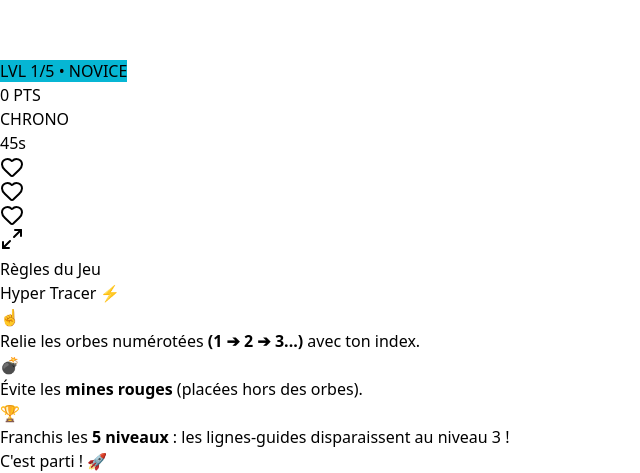
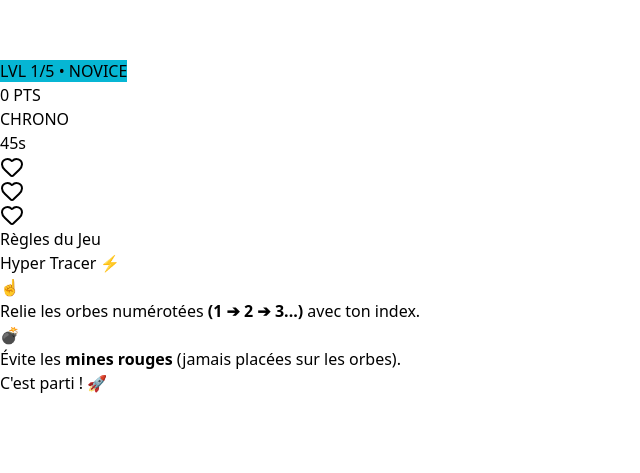
Before and after one commit to Sc0rn-png/cam-smash, a React (Vite) app: page / in a window 1280 px wide. Shown: the part 939-1412 px from the top of the page, without its empty margins (0-640 px from the left). After the commit the page ends 1334 px from the top, so only its background shows below. Built offline with nearby package versions, Linux system fonts and the light colour scheme.

Commit message:
Optimize performance and restrict target spawning area

```diff
--- a/src/components/HandTracker.tsx
+++ b/src/components/HandTracker.tsx
@@ -1,6 +1,6 @@
 import { useRef, useState, useEffect } from 'react';
 import { HandLandmarker, FilesetResolver } from '@mediapipe/tasks-vision';
-import { Heart, Maximize2 } from 'lucide-react';
+import { Heart } from 'lucide-react';
 
 interface Point { x: number; y: number; }
 interface Mine { x: number; y: number; radius: number; }
@@ -38,7 +38,6 @@ function generatePattern(numPoints: number): Point[] {
 export default function HandTracker() {
   const videoRef = useRef<HTMLVideoElement | null>(null);
   const canvasRef = useRef<HTMLCanvasElement | null>(null);
-  const containerRef = useRef<HTMLDivElement | null>(null);
 
   const [gameState, setGameState] = useState<'idle' | 'loading' | 'playing' | 'gameover'>('idle');
   const [showTutorial, setShowTutorial] = useState(false);
@@ -70,13 +69,36 @@ export default function HandTracker() {
     setGameState(state);
   };
 
-  // ÉCHELLE DES 5 NIVEAUX
+  // Niveaux avec thèmes de couleurs uniques pour les orbes
   const getLevelInfo = (currentScore: number) => {
-    if (currentScore >= 600) return { level: 5, numPoints: 6, name: 'OVERDRIVE', color: '#ec4899', ptsPerShape: 30, showGuide: false, numMines: 3 };
-    if (currentScore >= 420) return { level: 4, numPoints: 5, name: 'MASTER', color: '#a855f7', ptsPerShape: 25, showGuide: false, numMines: 3 };
-    if (currentScore >= 260) return { level: 3, numPoints: 5, name: 'EXPERT', color: '#ef4444', ptsPerShape: 20, showGuide: false, numMines: 2 };
-    if (currentScore >= 120) return { level: 2, numPoints: 4, name: 'AVANCÉ', color: '#f59e0b', ptsPerShape: 15, showGuide: true, numMines: 2 };
-    return { level: 1, numPoints: 3, name: 'NOVICE', color: '#06b6d4', ptsPerShape: 10, showGuide: true, numMines: 1 };
+    if (currentScore >= 600) {
+      return {
+        level: 5, numPoints: 6, name: 'OVERDRIVE', color: '#ec4899', orbColor: '#f43f5e',
+        ptsPerShape: 30, showGuide: false, numMines: 3
+      };
+    }
+    if (currentScore >= 420) {
+      return {
+        level: 4, numPoints: 5, name: 'MASTER', color: '#a855f7', orbColor: '#c084fc',
+        ptsPerShape: 25, showGuide: false, numMines: 3
+      };
+    }
+    if (currentScore >= 260) {
+      return {
+        level: 3, numPoints: 5, name: 'EXPERT', color: '#ef4444', orbColor: '#f97316',
+        ptsPerShape: 20, showGuide: false, numMines: 2
+      };
+    }
+    if (currentScore >= 120) {
+      return {
+        level: 2, numPoints: 4, name: 'AVANCÉ', color: '#f59e0b', orbColor: '#eab308',
+        ptsPerShape: 15, showGuide: true, numMines: 2
+      };
+    }
+    return {
+      level: 1, numPoints: 3, name: 'NOVICE', color: '#06b6d4', orbColor: '#38bdf8',
+      ptsPerShape: 10, showGuide: true, numMines: 1
+    };
   };
 
   useEffect(() => {
@@ -117,13 +139,15 @@ export default function HandTracker() {
     return () => clearInterval(timer);
   }, [gameState, timeLeft]);
 
-  const toggleFullscreen = () => {
-    try {
-      if (!document.fullscreenElement && containerRef.current) {
-        containerRef.current.requestFullscreen().catch(() => {});
-      }
-    } catch (err) {
-      console.warn("Fullscreen non supporté:", err);
+  // Plein écran automatique au démarrage
+  const forceFullscreen = () => {
+    const docEl = document.documentElement as HTMLElement & {
+      webkitRequestFullscreen?: () => Promise<void>;
+    };
+    if (docEl.requestFullscreen) {
+      docEl.requestFullscreen().catch(() => {});
+    } else if (docEl.webkitRequestFullscreen) {
+      docEl.webkitRequestFullscreen().catch(() => {});
     }
   };
 
@@ -141,11 +165,9 @@ export default function HandTracker() {
     };
   };
 
-  // SPAWN MINE SÉCURISÉ (DISTANCE DES ORBES GARANTIE)
   const spawnMines = (canvasWidth: number, canvasHeight: number, pattern: Point[], numMinesCount: number) => {
     const newMines: Mine[] = [];
-    const minSafetyDist = 110; // Rayon de sécurité minimal autour de chaque orbe
-
+    const minSafetyDist = 110;
     const patternScreenPoints = pattern.map(pt => zoneToScreen(pt, canvasWidth, canvasHeight));
 
     let attempts = 0;
@@ -157,12 +179,10 @@ export default function HandTracker() {
         radius: 20,
       };
 
-      // Vérification de la distance vis-à-vis de tous les points de passage
       const isSafeFromOrbs = patternScreenPoints.every(
         (orb) => Math.hypot(orb.x - candidate.x, orb.y - candidate.y) >= minSafetyDist
       );
 
-      // Vérification de la distance entre mines elles-mêmes
       const isSafeFromOtherMines = newMines.every(
         (m) => Math.hypot(m.x - candidate.x, m.y - candidate.y) >= 60
       );
@@ -233,8 +253,8 @@ export default function HandTracker() {
   };
 
   const startCameraAndGame = async () => {
+    forceFullscreen();
     if (showTutorial) closeTutorial();
-    toggleFullscreen();
     setGameStateSync('loading');
     setErrorMsg('');
 
@@ -275,6 +295,7 @@ export default function HandTracker() {
   };
 
   const startGame = () => {
+    forceFullscreen();
     setScore(0);
     scoreRef.current = 0;
     setTimeLeft(45);
@@ -334,7 +355,6 @@ export default function HandTracker() {
         const pattern = currentPatternRef.current;
         const currentLvlInfo = getLevelInfo(scoreRef.current);
 
-        // Affichage du guide si autorisé par le niveau
         if (pattern.length > 0 && currentLvlInfo.showGuide) {
           ctx.beginPath();
           pattern.forEach((pt, idx) => {
@@ -356,10 +376,12 @@ export default function HandTracker() {
 
           ctx.beginPath();
           ctx.arc(pos.x, pos.y, isCurrent ? 24 : 18, 0, Math.PI * 2);
-          ctx.fillStyle = isPassed ? '#22c55e' : isCurrent ? '#f59e0b' : 'rgba(30, 41, 59, 0.9)';
+
+          // Couleur dynamique selon le niveau !
+          ctx.fillStyle = isPassed ? '#22c55e' : isCurrent ? currentLvlInfo.orbColor : 'rgba(30, 41, 59, 0.9)';
           ctx.fill();
 
-          ctx.strokeStyle = isPassed ? '#86efac' : isCurrent ? '#fef08a' : '#64748b';
+          ctx.strokeStyle = isPassed ? '#86efac' : isCurrent ? '#ffffff' : '#64748b';
           ctx.lineWidth = isCurrent ? 3 : 2;
           ctx.stroke();
 
@@ -490,13 +512,15 @@ export default function HandTracker() {
       }
     }
 
-    animationFrameId.current = requestAnimationFrame(renderLoop);
+    if (gameStateRef.current === 'playing') {
+      animationFrameId.current = requestAnimationFrame(renderLoop);
+    }
   };
 
   const levelInfo = getLevelInfo(score);
 
   return (
-    <div ref={containerRef} className="fixed inset-0 w-screen h-screen bg-slate-950 overflow-hidden select-none font-sans">
+    <div className="fixed inset-0 w-screen h-screen bg-slate-950 overflow-hidden select-none font-sans">
       <video ref={videoRef} className="hidden" playsInline autoPlay muted />
       <canvas ref={canvasRef} className="absolute inset-0 w-full h-full object-cover" />
 
@@ -557,14 +581,6 @@ export default function HandTracker() {
         )}
       </div>
 
-      <button
-        onClick={toggleFullscreen}
-        className="absolute bottom-4 right-4 z-30 bg-slate-900/80 hover:bg-slate-800 text-slate-300 hover:text-white p-3 rounded-2xl border border-white/10 backdrop-blur transition active:scale-95 shadow-lg"
-        title="Mode Plein Écran"
-      >
-        <Maximize2 className="w-5 h-5" />
-      </button>
-
       {showTutorial && (
         <div className="absolute inset-0 bg-slate-950/95 backdrop-blur-xl flex flex-col items-center justify-center p-6 text-center z-30 space-y-6">
           <div className="max-w-sm space-y-4">
@@ -585,14 +601,7 @@ export default function HandTracker() {
               <div className="flex items-center space-x-3 bg-white/5 p-3 rounded-xl border border-white/10">
                 <span className="text-2xl">💣</span>
                 <p className="text-xs text-slate-200">
-                  Évite les <b>mines rouges</b> (placées hors des orbes).
-                </p>
-              </div>
-
-              <div className="flex items-center space-x-3 bg-white/5 p-3 rounded-xl border border-white/10">
-                <span className="text-2xl">🏆</span>
-                <p className="text-xs text-slate-200">
-                  Franchis les <b>5 niveaux</b> : les lignes-guides disparaissent au niveau 3 !
+                  Évite les <b>mines rouges</b> (jamais placées sur les orbes).
                 </p>
               </div>
             </div>
@@ -615,7 +624,7 @@ export default function HandTracker() {
             </div>
             <h1 className="text-4xl font-black text-white tracking-tight">HYPER TRACER</h1>
             <p className="text-sm text-slate-300 font-medium leading-relaxed">
-              Vise avec ton index et bats le chrono à travers 5 niveaux de difficulté !
+              Vise avec ton index et bats le chrono à travers les niveaux !
             </p>
 
             {errorMsg && <p className="text-xs font-bold text-red-400">{errorMsg}</p>}
```
